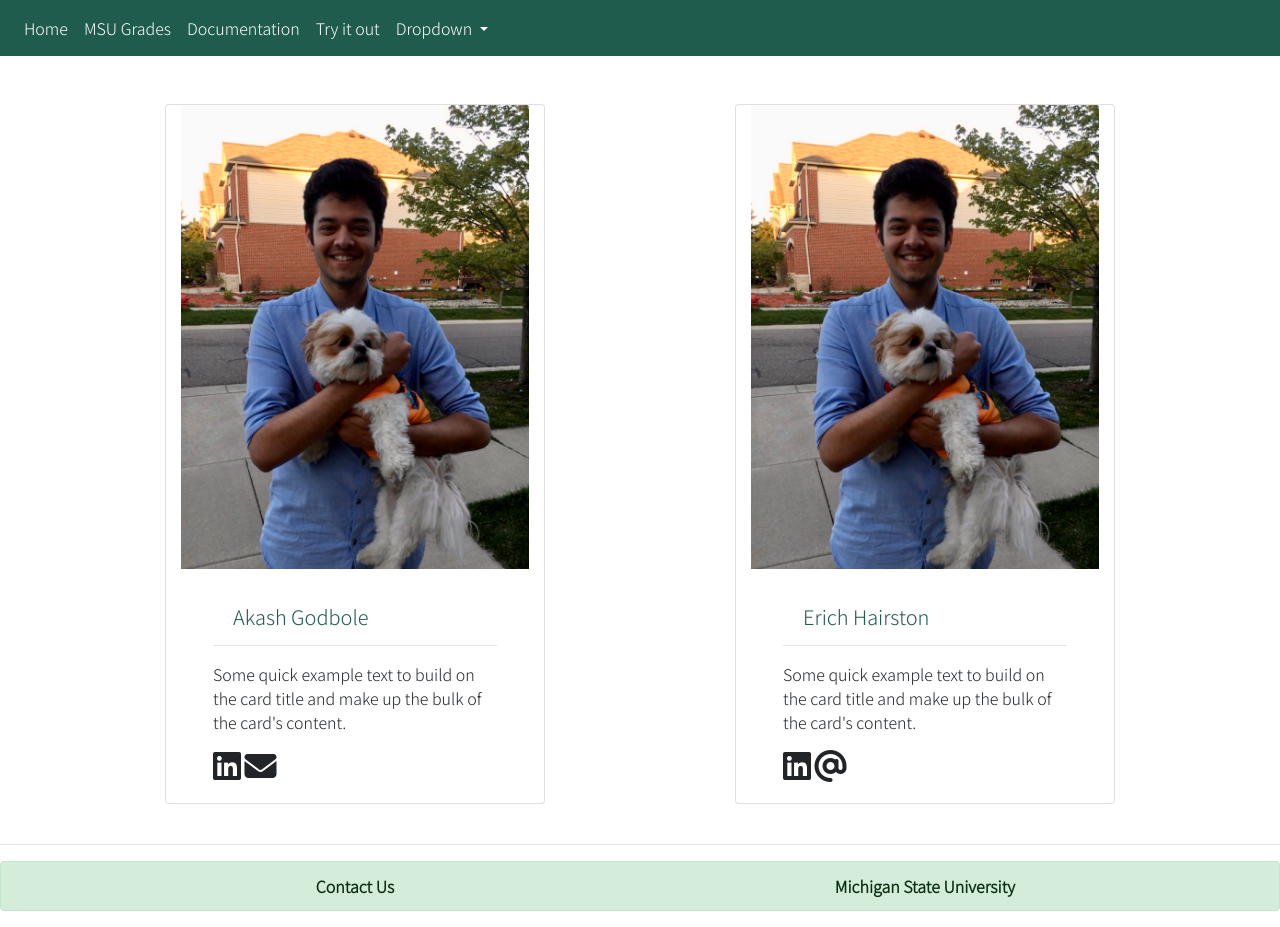
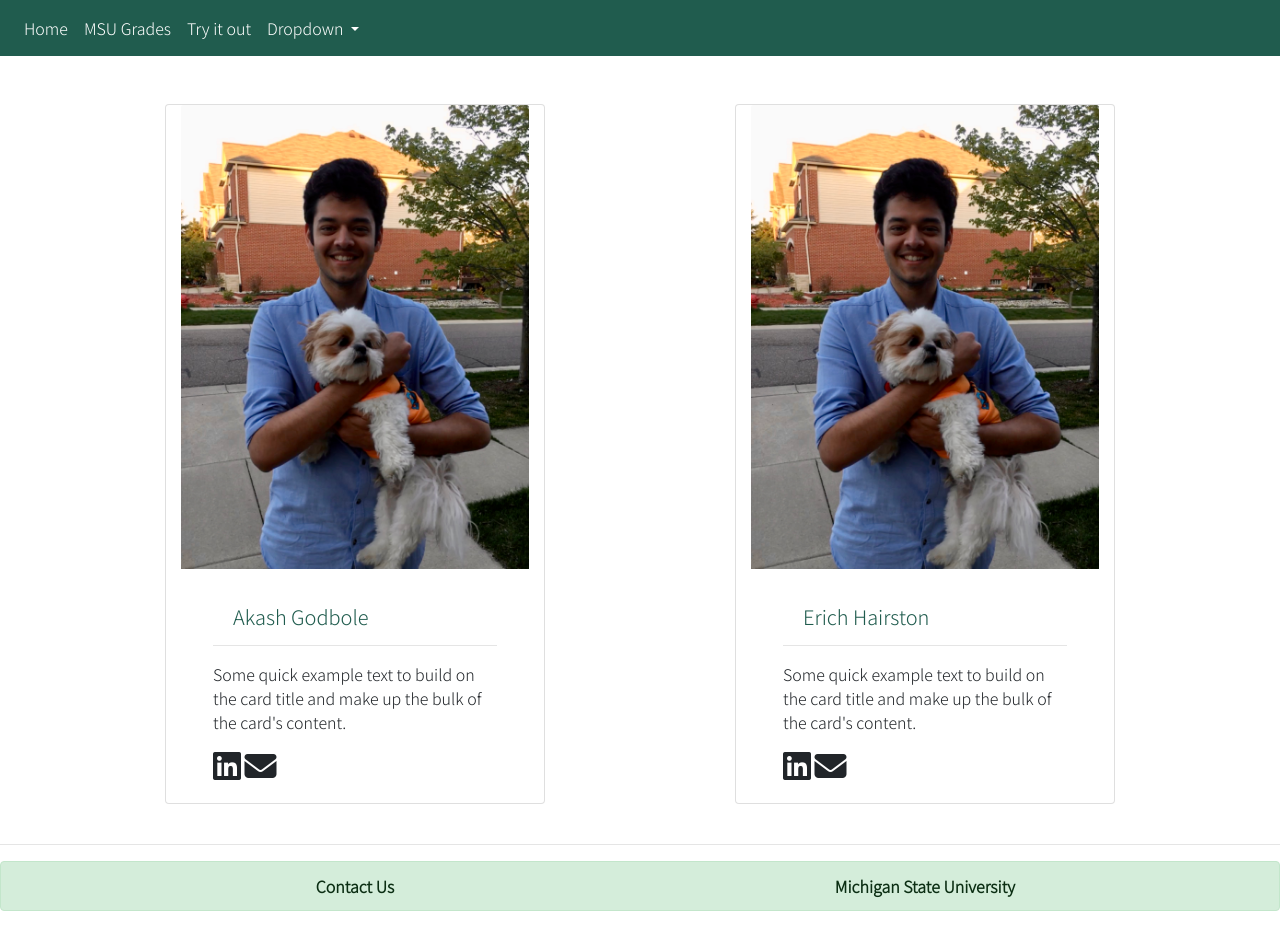
Before and after one commit to AshGod16/MSUGradesAPI, a Flask app: page /contactus in a window 1280 px wide. Run offline with Flask 2, Linux system fonts and the light colour scheme; some libraries are stand-ins or nearby versions.

Commit message:
fixed links

```diff
--- a/templates/contactus.html
+++ b/templates/contactus.html
@@ -36,9 +36,6 @@
           </li>
           <li class="nav-item">
             <a class="nav-link" href="https://msugrades.com/" >MSU Grades</a>
-          </li>
-          <li class="nav-item">
-            <a class="nav-link" href="" >Documentation</a>
           </li>
             <li class="nav-item">
                 <a class="nav-link" href="/interactive">Try it out</a>
@@ -83,7 +80,7 @@
                   <hr>
                   <p class="card-text">Some quick example text to build on the card title and make up the bulk of the card's content.</p>
                   <i class="fab fa-linkedin fa-2x"></i>
-                  <i class="fas fa-at fa-2x"></i>
+                  <i class="fas fa-envelope fa-2x"></i>
               </div>
             </div>
         </div>
@@ -99,7 +96,7 @@
                         <a href="/contactus" class="alert-link">Contact Us</a>
                     </div>
                     <div class="col-6">
-                        <a href="#" class="alert-link">Michigan State University</a>
+                        <a href="https://msu.edu" class="alert-link">Michigan State University</a>
                     </div>
                 </div>
             </div>
--- a/templates/index.html
+++ b/templates/index.html
@@ -46,9 +46,6 @@
           </li>
           <li class="nav-item">
             <a class="nav-link" href="https://msugrades.com/" >MSU Grades</a>
-          </li>
-          <li class="nav-item">
-            <a class="nav-link" href="" >Documentation</a>
           </li>
             <li class="nav-item">
                 <a class="nav-link" href="/interactive">Try it out</a>
--- a/templates/interactive.html
+++ b/templates/interactive.html
@@ -44,9 +44,6 @@
           </li>
           <li class="nav-item">
             <a class="nav-link" href="https://msugrades.com/" >MSU Grades</a>
-          </li>
-          <li class="nav-item">
-            <a class="nav-link" href="" >Documentation</a>
           </li>
             <li class="nav-item">
                 <a class="nav-link" href="/interactive">Try it out</a>
@@ -114,7 +111,7 @@
                         <a href="/contactus" class="alert-link">Contact Us</a>
                     </div>
                     <div class="col-6">
-                        <a href="#" class="alert-link">Michigan State University</a>
+                        <a href="https://msu.edu/" class="alert-link">Michigan State University</a>
                     </div>
                 </div>
             </div>
```
